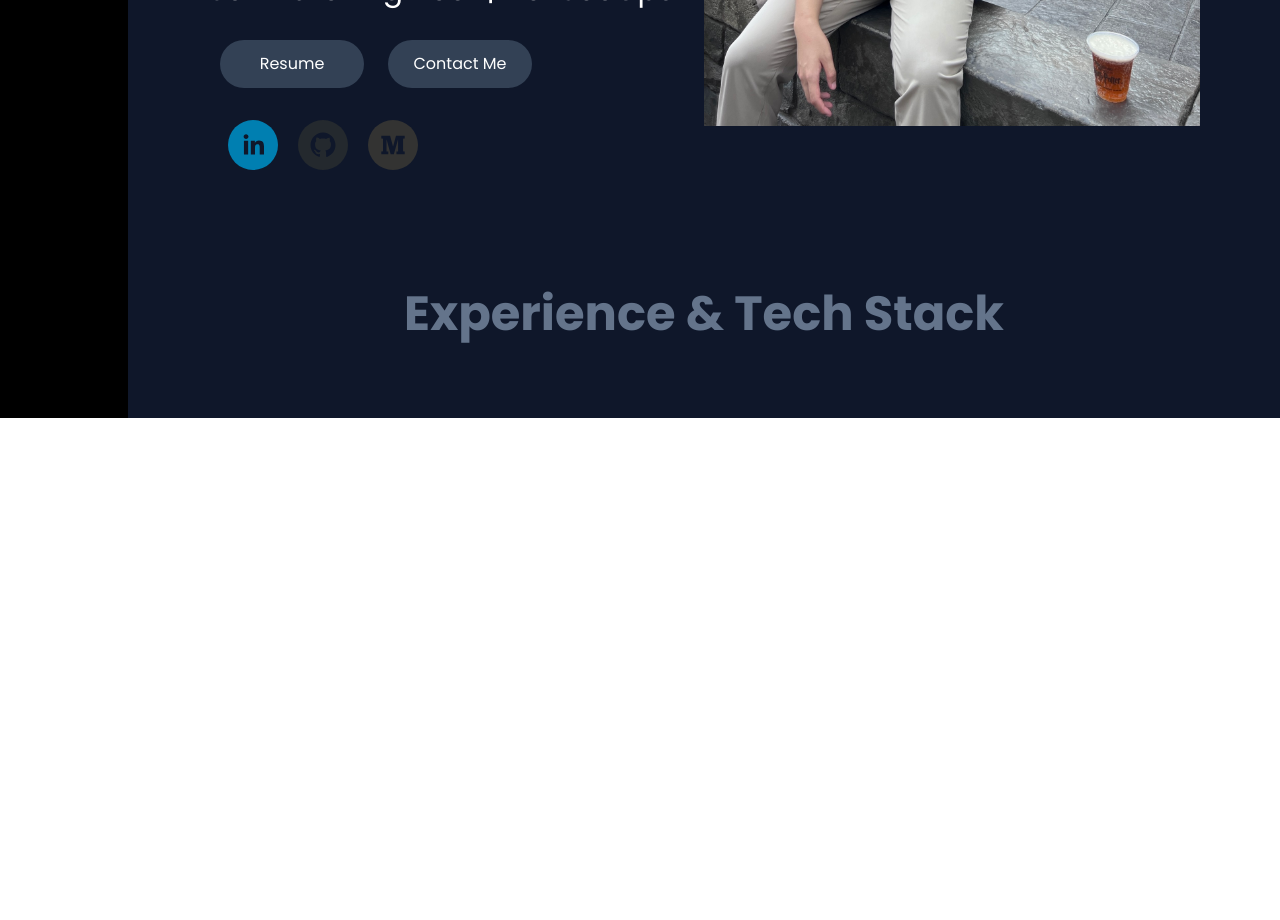
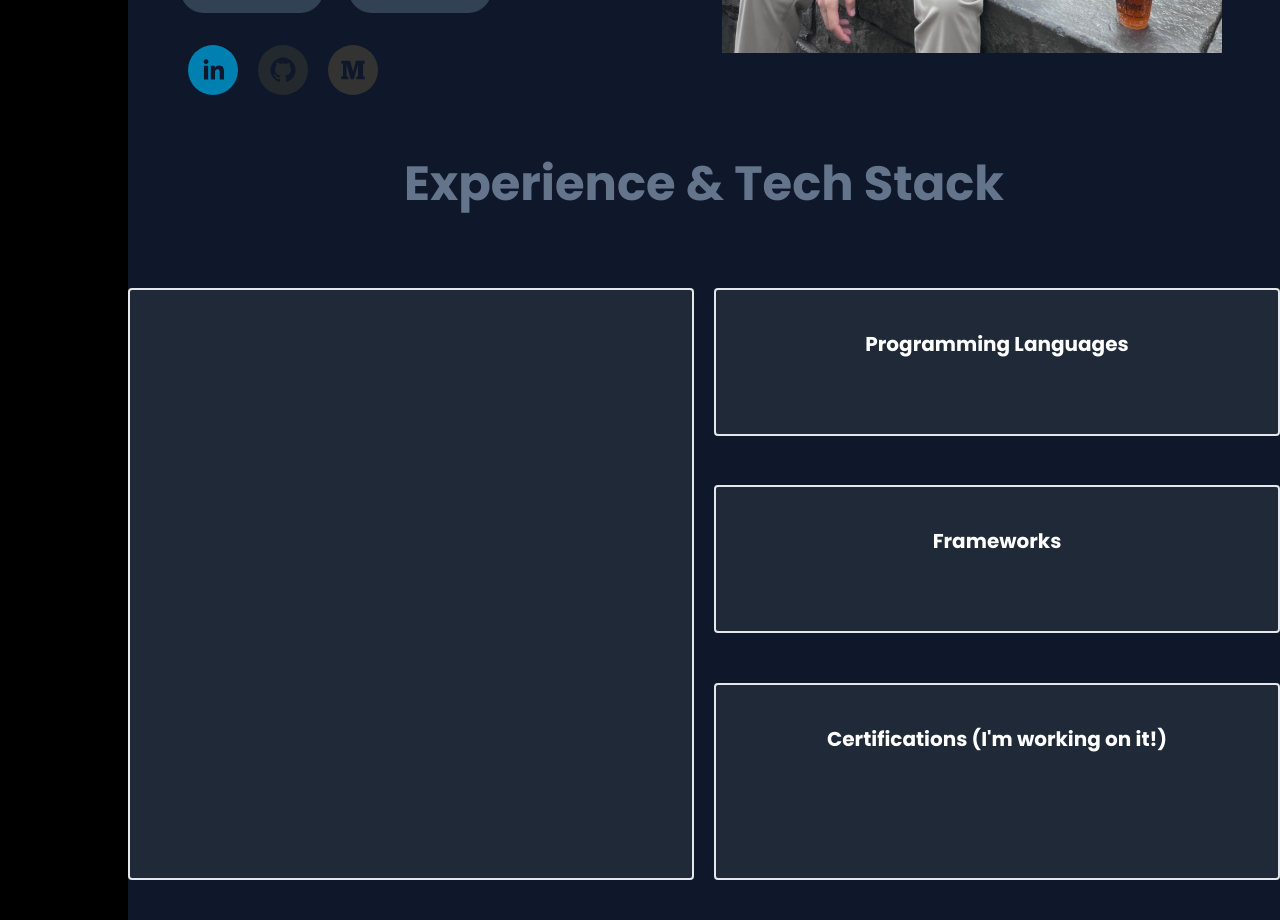
Before and after one commit to wilburlua910/Website, a Next.js app: page / in a window 1280 px wide. Shown: the part 680-1600 px from the top of the page. Before the commit the page ends 1098 px from the top, so only its background shows below. Built offline with nearby package versions, Linux system fonts and the light colour scheme.

Commit message:
Lay foundation for experience section

```diff
--- a/app/Experience.tsx
+++ b/app/Experience.tsx
@@ -2,17 +2,36 @@ import React from "react";
 
 const Experience = () => {
   return (
-    <div className="container mx-auto grid grid-cols-2 gap-5">
-      <div className="w-full h-96 border-2 rounded-3xl">
-        <p className="flex justify-center mt-10 font-bold text-xl">
-          Frontend Development
+    <div className="flex flex-col h-screen">
+      <div className="flex justify-center mt-5">
+        <p className="text-slate-500 text-5xl mt-5 mb-20 font-extrabold">
+          Experience & Tech Stack
         </p>
       </div>
 
-      <div className="w-full h-96 border-2 rounded-3xl">
-        <p className="flex justify-center mt-10 font-bold text-xl">
-          Backend Development
-        </p>
+      <div className="flex-1 container mx-auto grid grid-cols-2 gap-5 mb-10">
+        <div className="w-full h-full border-2 rounded bg-gray-800">
+          <p className="flex justify-center mt-10 font-bold text-xl text-white"></p>
+        </div>
+
+        <div className="container flex flex-col justify-between">
+          <div className="w-full h-1/4 border-2 rounded bg-gray-800">
+            <p className="flex justify-center mt-10 font-bold text-xl text-white">
+              Programming Languages
+            </p>
+          </div>
+          <div className="w-full h-1/4 border-2 rounded bg-gray-800">
+            <p className="flex justify-center mt-10 font-bold text-xl text-white">
+              Frameworks
+            </p>
+          </div>
+
+          <div className="w-full h-1/3 border-2 rounded bg-gray-800">
+            <p className="flex justify-center mt-10 font-bold text-xl text-white">
+              Certifications (I'm working on it!)
+            </p>
+          </div>
+        </div>
       </div>
     </div>
   );
--- a/app/components/Hero.tsx
+++ b/app/components/Hero.tsx
@@ -5,7 +5,7 @@ import CustomIcons from "./CustomIcons";
 
 const Hero = () => {
   return (
-    <div className="flex m-20">
+    <div className="flex ml-10 mr-10 h-screen">
       <div className="w-1/2 flex flex-col justify-center">
         <h1 className="text-9xl font-bold mt-5 text-white">Hey, I am</h1>
         <h1 className="text-9xl font-bold mt-5 bg-gradient-to-r from-blue-500 via-blue-300 to-teal-200 text-transparent bg-clip-text">
--- a/app/components/NewSectionText.tsx
+++ b/app/components/NewSectionText.tsx
@@ -2,7 +2,7 @@ import React from "react";
 
 const NewSectionText = ({ text }: { text: string }) => {
   return (
-    <div className="mt-20 flex justify-center">
+    <div className="flex justify-center">
       <p className="text-slate-500 text-5xl mt-5 mb-20 font-extrabold">
         {text}
       </p>
--- a/app/page.tsx
+++ b/app/page.tsx
@@ -35,7 +35,7 @@ const Home = () => {
         <div className="flex-1 bg-slate-900" id="HomePage">
           {/*Split to 2 rows that takes 50% each of remaining space*/}
           <Hero></Hero>
-          <NewSectionText text={"Experience & Tech Stack"}></NewSectionText>
+          <Experience></Experience>
 
           {/* <div className="flex flex-row">
         <div className="container m-20">
```
